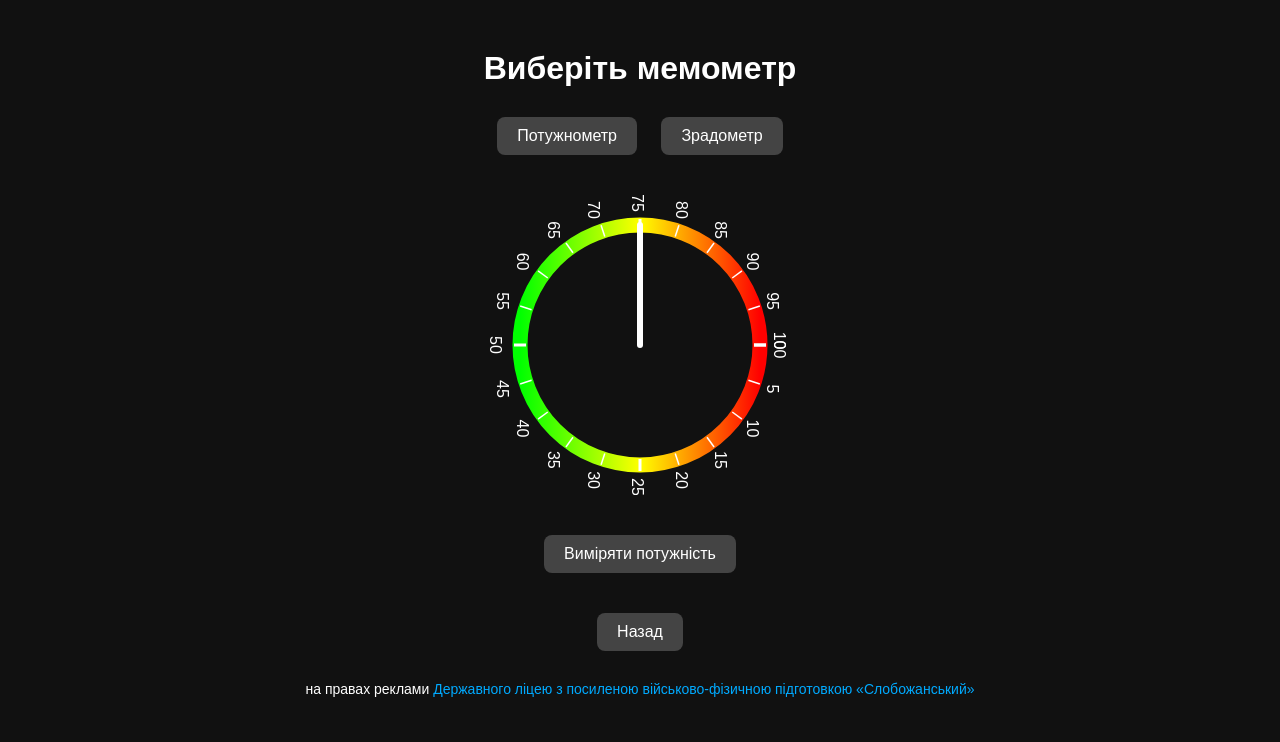
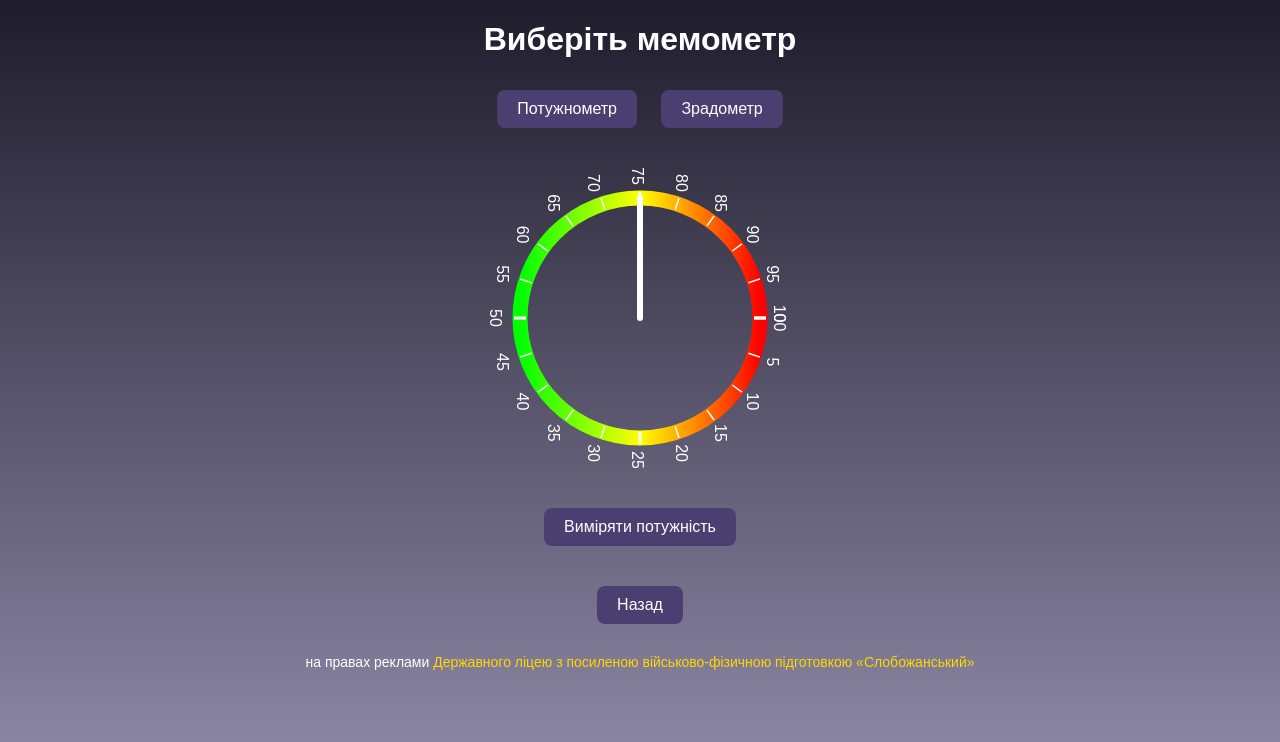
Before and after one commit to Travkaa52/Potuzhnometr, a plain HTML site: page index.html in a window 1280 px wide. Shown: the top 742 px of the page. Drawn offline with Linux system fonts and the light colour scheme.

Commit message:
Update style.css

```diff
--- a/style.css
+++ b/style.css
@@ -1,31 +1,37 @@
-body {
+body, html {
   margin: 0;
   padding: 0;
-  background: #111;
+  width: 100%;
+  height: 100%;
+  font-family: Arial, sans-serif;
+  background: linear-gradient(to bottom, #1f1c2c, #928dab);
   color: #fff;
-  font-family: Arial, sans-serif;
-  text-align: center;
+  display: flex;
+  justify-content: center;
+  align-items: center;
 }
 
-#menu h1 {
-  margin-top: 50px;
-  margin-bottom: 20px;
+#app {
+  text-align: center;
+  position: relative;
+  width: 100%;
+  height: 100%;
 }
 
 button {
   padding: 10px 20px;
   margin: 10px;
   font-size: 16px;
-  cursor: pointer;
   border: none;
   border-radius: 8px;
-  background-color: #444;
+  cursor: pointer;
+  background-color: #4b3f72;
   color: #fff;
-  transition: background 0.2s;
+  transition: background 0.3s;
 }
 
 button:hover {
-  background-color: #666;
+  background-color: #6a54a2;
 }
 
 #meter-container {
@@ -51,10 +57,29 @@ button:hover {
 }
 
 #footer-text a {
-  color: #0af;
+  color: #ffd700;
   text-decoration: none;
 }
 
 #footer-text a:hover {
   text-decoration: underline;
 }
+
+/* Превью и взрыв на весь экран с плавным появлением */
+#preview-img, #explosion-gif {
+  position: fixed;
+  top: 50%;
+  left: 50%;
+  transform: translate(-50%, -50%);
+  width: 100%;
+  height: 100%;
+  object-fit: cover;
+  pointer-events: none;
+  opacity: 0;
+  transition: opacity 0.5s ease-in-out;
+  z-index: 999;
+}
+
+#preview-img.show, #explosion-gif.show {
+  opacity: 1;
+}
```
